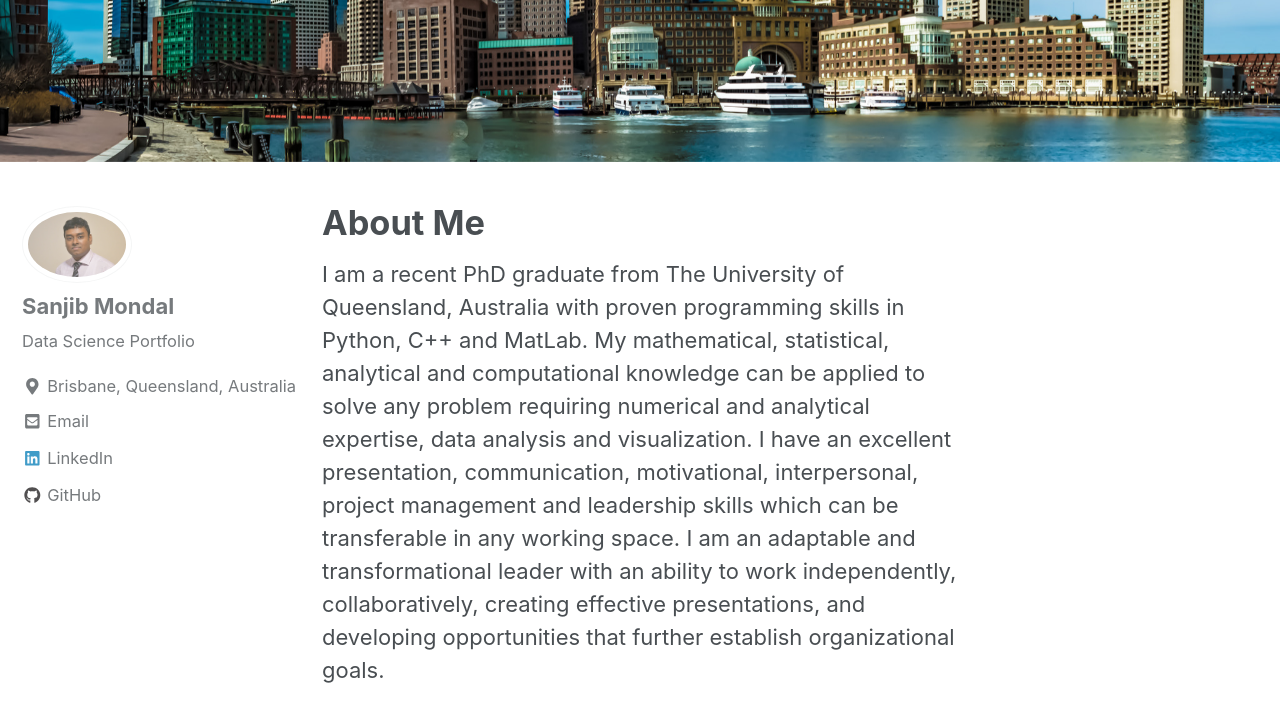
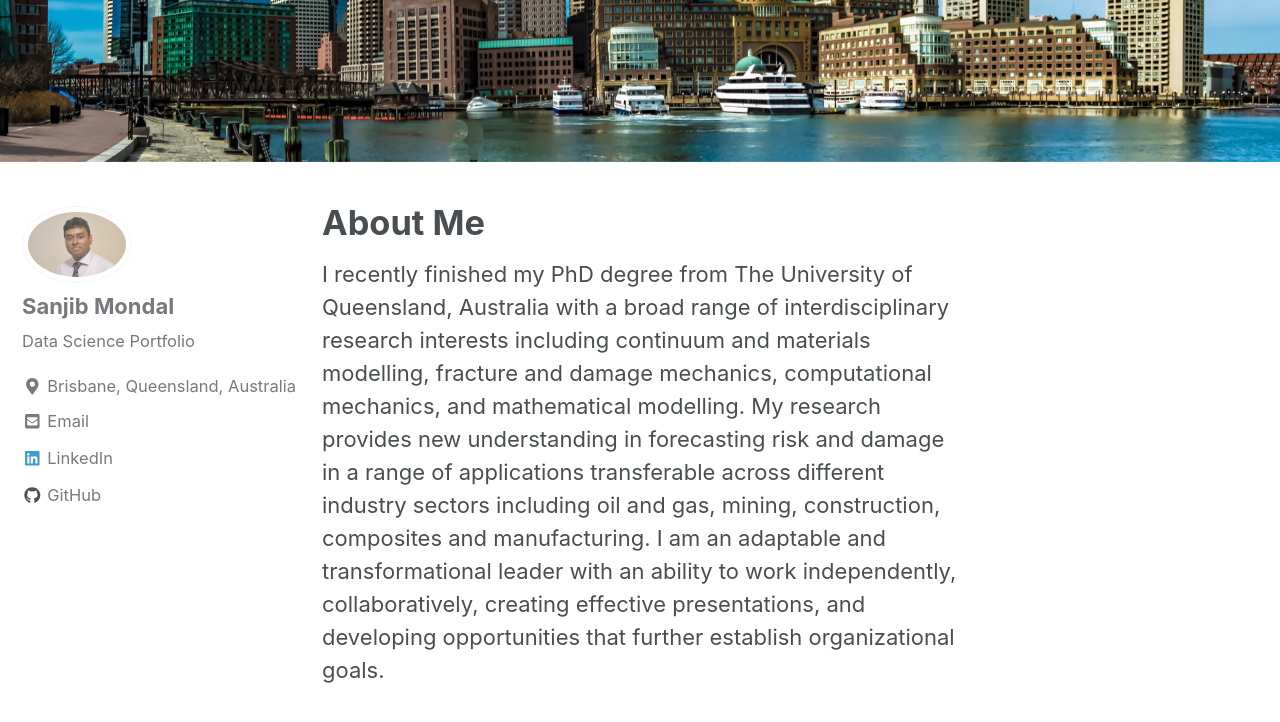
Before and after one commit to Sanjib-Mondal/Sanjib-Mondal.Co, a Jekyll site: the page built from _pages/about.md, in a window 1280 px wide and 900 px high, scrolled down 446 px. Shown: the top 722 px of the window. Built offline with Jekyll 4.4.1, drawn with Linux system fonts in a browser that asks for light colours; nearby versions of some CDN libraries.

Commit message:
Update about.md

```diff
--- a/_pages/about.md
+++ b/_pages/about.md
@@ -5,4 +5,4 @@
   image: "/images/waterfront.jpg"
 ---
 
-I am a recent PhD graduate from The University of Queensland, Australia with proven programming skills in Python, C++ and MatLab. My mathematical, statistical, analytical and computational knowledge can be applied to solve any problem requiring numerical and analytical expertise, data analysis and visualization. I have an excellent presentation, communication, motivational, interpersonal, project management and leadership skills which can be transferable in any working space. I am an adaptable and transformational leader with an ability to work independently, collaboratively, creating effective presentations, and developing opportunities that further establish organizational goals.
+I recently finished my PhD degree from The University of Queensland, Australia with a broad range of interdisciplinary research interests including continuum and materials modelling, fracture and damage mechanics, computational mechanics, and mathematical modelling. My research provides new understanding in forecasting risk and damage in a range of applications transferable across different industry sectors including oil and gas, mining, construction, composites and manufacturing. I am an adaptable and transformational leader with an ability to work independently, collaboratively, creating effective presentations, and developing opportunities that further establish organizational goals.
```
